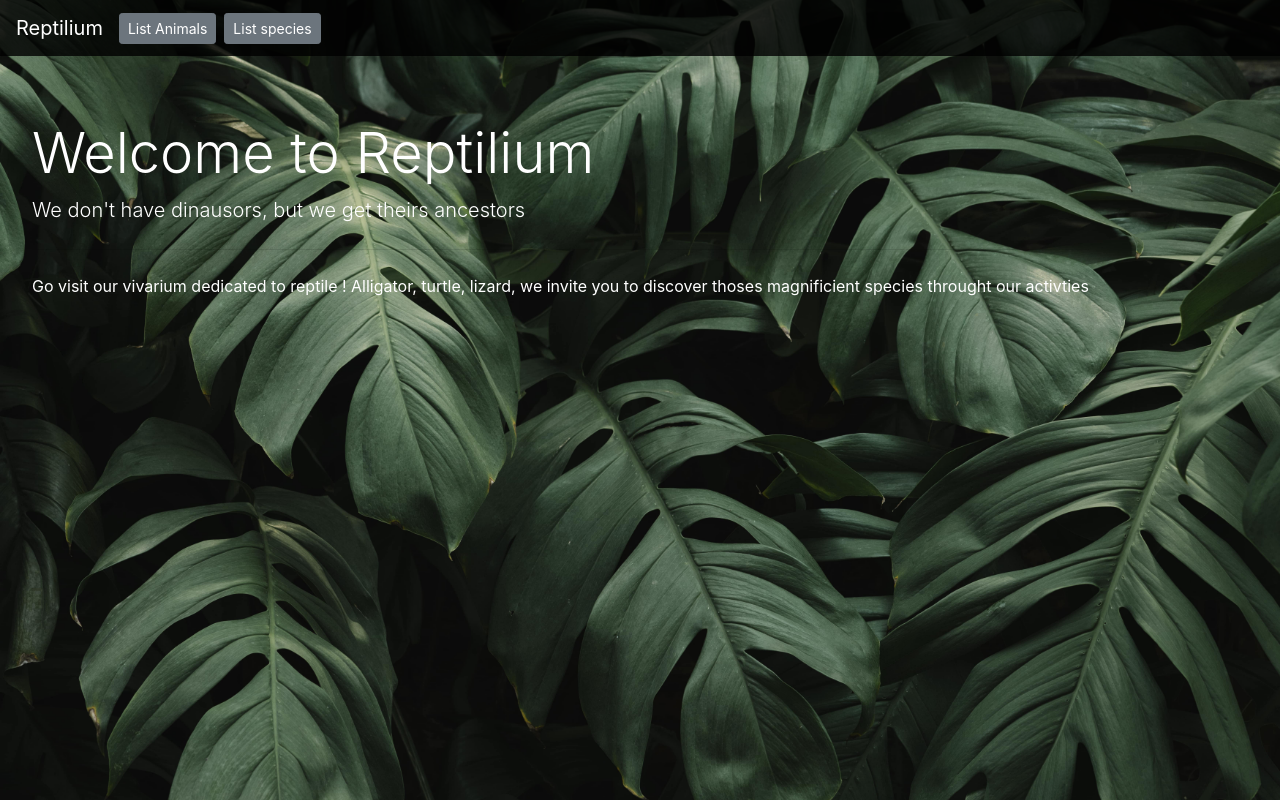
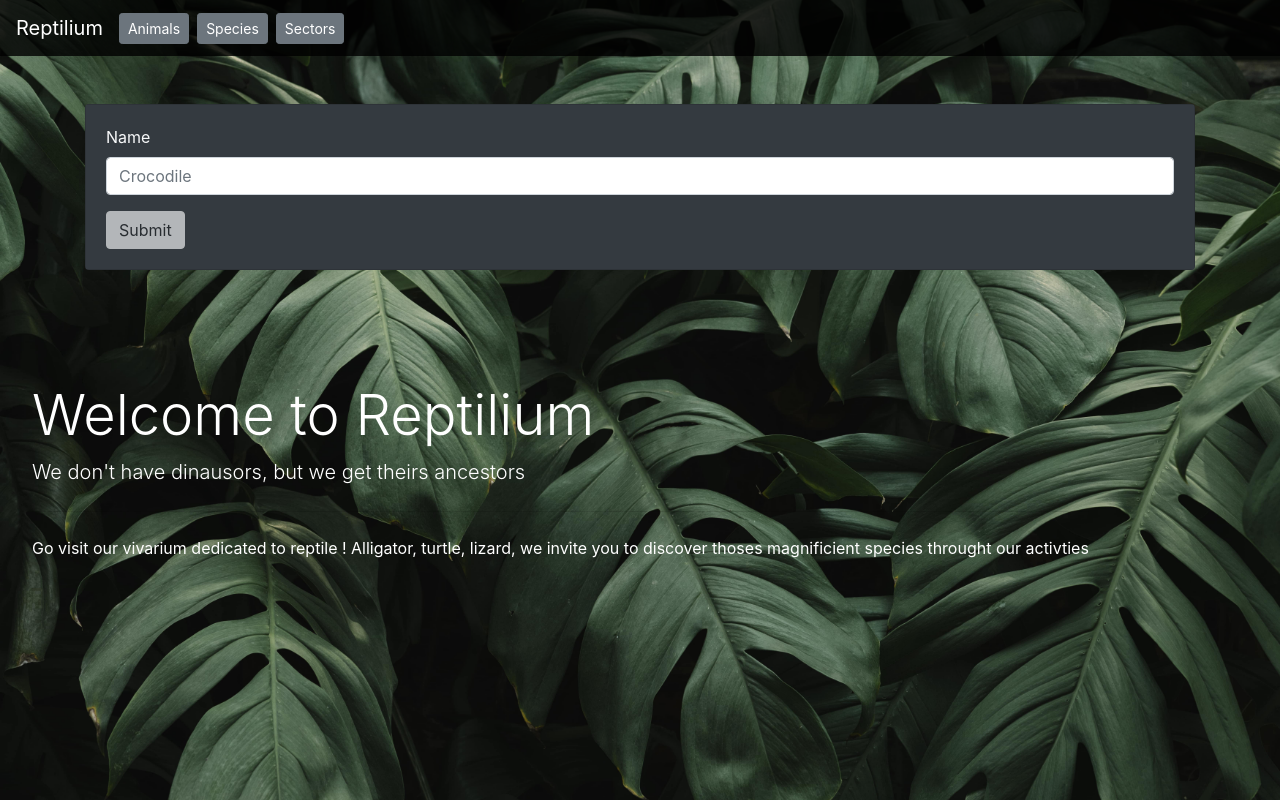
Before and after one commit to NoXeoZ/Aquarium, an Angular app in the folder src/App/AquariumClient/: page /sectors/add in a window 1280 px wide. Before the commit this address led to /. Built offline with nearby package versions, Linux system fonts and the light colour scheme; no server answers.

Commit message:
Back+Front Sector Add delete get WORKING (no linked with pool)

```diff
--- a/src/App/AquariumClient/src/app/animal/animal-list/animal-list.component.html
+++ b/src/App/AquariumClient/src/app/animal/animal-list/animal-list.component.html
@@ -20,9 +20,6 @@
         <td>
           <button type="button" class="btn btn-danger" (click)="onDeleteAnimal(animal.id)">Delete</button>
         </td>
-        <!--
-        <td><a href="mailto:{{ animal.email }}">{{ animal.email }}</a></td>
-        -->
       </tr>
       </tbody>
     </table>
--- a/src/App/AquariumClient/src/app/menu/menu.component.html
+++ b/src/App/AquariumClient/src/app/menu/menu.component.html
@@ -4,10 +4,13 @@
     <ul class="navbar-nav ">
         <ul class="text-center list-inline py-1">
           <li class="list-inline-item">
-            <a routerLink="/animals" class="btn btn-secondary btn-sm">List Animals</a>
+            <a routerLink="/animals" class="btn btn-secondary btn-sm">Animals</a>
           </li>
           <li class="list-inline-item">
-            <a routerLink="/species" class="btn btn-secondary btn-sm">List species</a>
+            <a routerLink="/species" class="btn btn-secondary btn-sm">Species</a>
+          </li>
+          <li class="list-inline-item">
+            <a routerLink="/sectors" class="btn btn-secondary btn-sm">Sectors</a>
           </li>
         </ul>
     </ul>
--- /dev/null
+++ b/src/App/AquariumClient/src/app/model/sector.ts
@@ -0,0 +1,5 @@
+export class Sector {
+  id : number;
+  localisation : number;
+  name : string;
+}
--- /dev/null
+++ b/src/App/AquariumClient/src/app/sector/sector-form/sector-form.component.html
@@ -0,0 +1,17 @@
+<div class="card my-5 bg-dark">
+  <div class="card-body bg-dark  text-light">
+    <form (ngSubmit)="onSubmit()" #sectorForm="ngForm">
+      <div class="form-group ">
+        <label for="name">Name</label>
+        <input type="text" [(ngModel)]="sector.name"
+               class="form-control"
+               id="name"
+               name="name"
+               placeholder="Crocodile"
+               required #name="ngModel">
+      </div>
+      <button type="submit" [disabled]="!sectorForm.form.valid"
+              class="btn btn-light">Submit</button>
+    </form>
+  </div>
+</div>
--- /dev/null
+++ b/src/App/AquariumClient/src/app/sector/sector-form/sector-form.component.ts
@@ -0,0 +1,44 @@
+import { Component, OnInit } from '@angular/core';
+import {Sector} from "../../model/sector";
+import {ActivatedRoute, Router} from "@angular/router";
+import {SectorService} from "../../sector/sector.service";
+import {SpecieService} from "../../specie/specie.service";
+import {Observable} from "rxjs";
+import {Specie} from "../../model/specie";
+
+class Species {
+}
+
+@Component({
+  selector: 'app-sector-form',
+  templateUrl: './sector-form.component.html',
+  styleUrls: ['./sector-form.component.css']
+})
+export class SectorFormComponent implements OnInit {
+
+  sector: Sector;
+  species: Specie[];
+
+  ngOnInit(): void {
+    this.speciesService.findAll()
+      .subscribe(species => {
+        this.species = species as Specie[]
+      })
+  }
+
+  constructor(
+    private route: ActivatedRoute,
+    private router: Router,
+    private sectorService: SectorService,
+    private speciesService: SpecieService) {
+    this.sector = new Sector();
+  }
+
+  onSubmit() {
+    this.sectorService.save(this.sector).subscribe(result => this.gotoSectorList());
+  }
+
+  gotoSectorList() {
+    this.router.navigate(['/sectors']).then(r=>console.log("create OK"));
+  }
+}
--- /dev/null
+++ b/src/App/AquariumClient/src/app/sector/sector-list/sector-list.component.html
@@ -0,0 +1,26 @@
+<div class="card my-5 bg-dark">
+  <div class="card-body bg-dark">
+    <table class="table table-dark ">
+      <thead class="thead bg-secondary">
+      <tr>
+        <th scope="col">#</th>
+        <th scope="col">localisation</th>
+        <th scope="col">Name</th>
+      </tr>
+      </thead>
+      <tbody>
+      <tr *ngFor="let sector of sectors">
+        <td>{{ sector.id }}</td>
+        <td>{{ sector.localisation}}</td>
+        <td>{{ sector.name}}</td>
+        <td>
+          <button type="button" class="btn btn-danger" (click)="onDeleteSector(sector.id)">Delete</button>
+        </td>
+      </tr>
+      </tbody>
+    </table>
+    <div class="d-flex justify-content-center">
+      <button type="button" class="btn btn-success " routerLink="add/">Add an sector</button>
+    </div>
+  </div>
+</div>
--- /dev/null
+++ b/src/App/AquariumClient/src/app/sector/sector-list/sector-list.component.ts
@@ -0,0 +1,33 @@
+import { Component, OnInit } from '@angular/core';
+import { Sector } from '../../model/sector';
+import {SectorService} from "../sector.service";
+
+
+@Component({
+  selector: 'app-sector-list',
+  templateUrl: './sector-list.component.html',
+  styleUrls: ['./sector-list.component.css']
+})
+export class SectorListComponent implements OnInit {
+
+  sectors:Sector[];
+
+  constructor(private sectorService: SectorService) {
+  }
+
+  //ngOnInit(): void { }
+
+  ngOnInit() {
+    this.sectorService.findAll().subscribe(data => {
+      this.sectors = data;
+      console.log(data);
+    });
+  }
+
+  onDeleteSector(id: number) {
+    this.sectorService.delete(id).subscribe(response => {
+      console.log("deleted OK");
+    })
+    this.ngOnInit();
+  }
+}
--- /dev/null
+++ b/src/App/AquariumClient/src/app/sector/sector.service.ts
@@ -0,0 +1,30 @@
+import { Injectable } from '@angular/core';
+import { HttpClient, HttpHeaders } from '@angular/common/http';
+import { Observable } from 'rxjs';
+import {Sector} from "../model/sector";
+
+@Injectable({
+  providedIn: 'root'
+})
+
+export class SectorService {
+
+  private sectorUrl: string;
+
+  constructor(private http: HttpClient) {
+    this.sectorUrl = 'http://localhost:8080/';
+  }
+
+  public findAll(): Observable<Sector[]> {
+    return this.http.get<Sector[]>(this.sectorUrl+"sectors");
+  }
+
+  public save(sector: Sector) {
+    return this.http.post<Sector>(this.sectorUrl+"sector", sector);
+  }
+
+  public delete(id:number){
+    return this.http.delete<Sector>(this.sectorUrl+
+      'sector/'+id)
+  }
+}
```
Also changed, not shown: src/App/AquariumClient/src/app/app-routing.module.ts (+6 -1 lines), src/App/AquariumClient/src/app/app.module.ts (+6 -1 lines), src/App/AquariumClient/src/app/sector/sector-form/sector-form.component.css (added), src/App/AquariumClient/src/app/sector/sector-list/sector-list.component.css (added), 2 other files (tests, documents, lock files or other folders).
